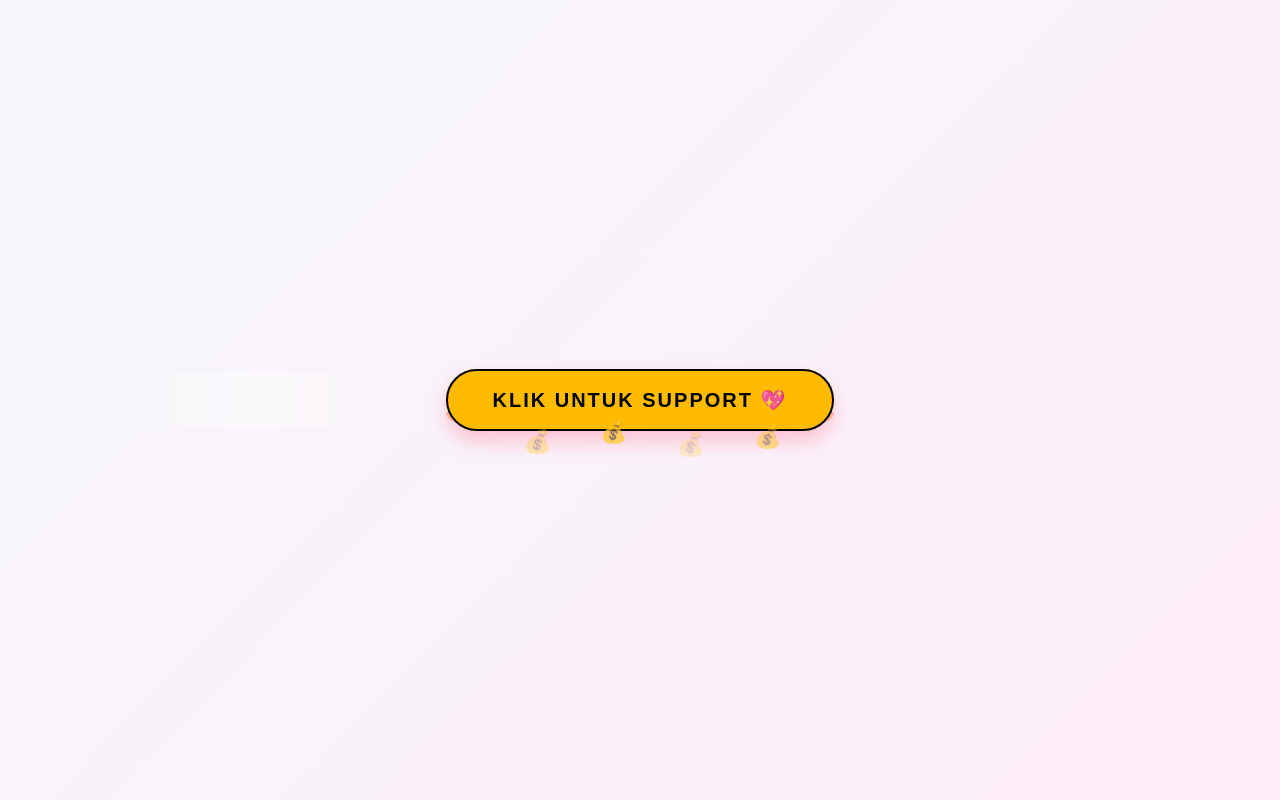
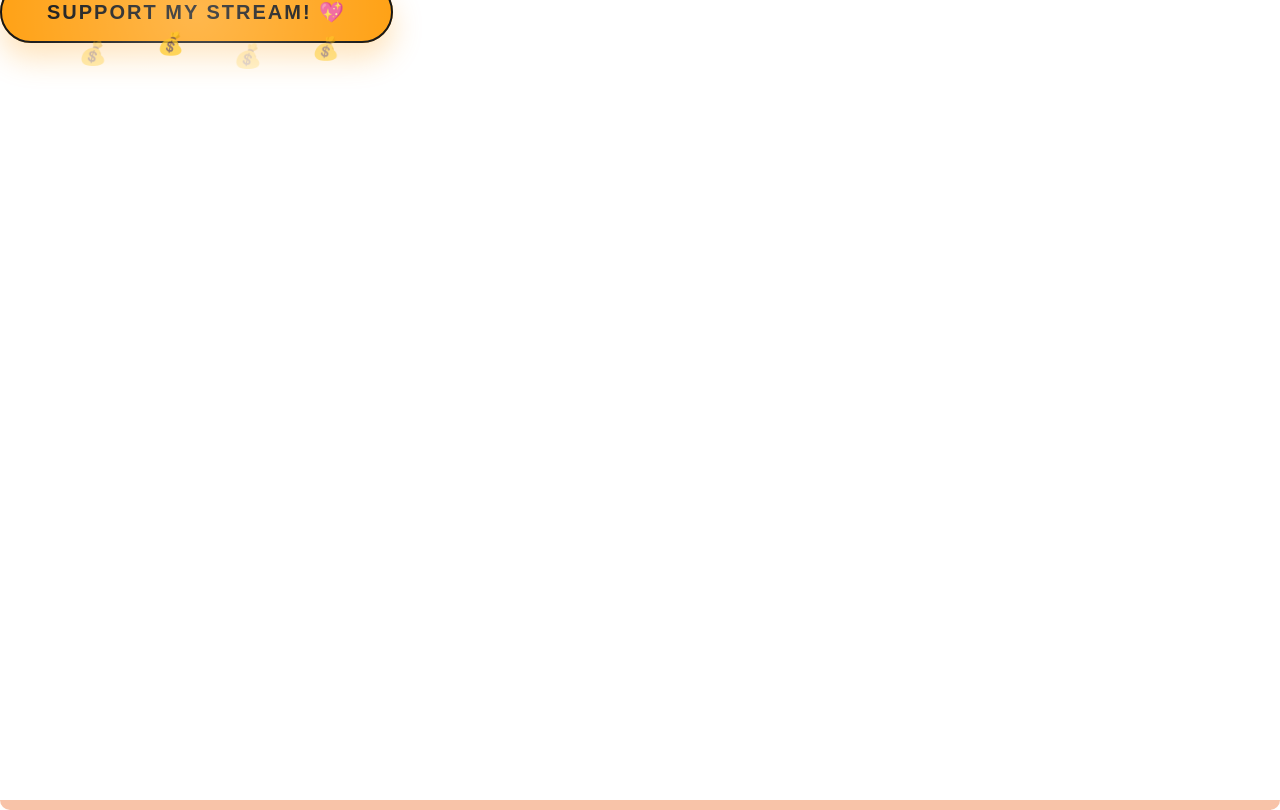
Before and after one commit to SuperGil24/Button, a plain HTML site: page index.html in a window 1280 px wide. Drawn offline with Linux system fonts and the light colour scheme.

Commit message:
Update index.html

```diff
--- a/index.html
+++ b/index.html
@@ -6,24 +6,20 @@
     <title>Tombol Bikini Menarik</title>
     <style>
         body {
-            display: flex;
-            justify-content: center;
-            align-items: center;
-            height: 100vh;
-            background: linear-gradient(135deg, #f5f7fa 0%, #ffeef8 100%);
             font-family: 'Arial', sans-serif;
             margin: 0;
+            background: transparent;
         }
 
         .bikini-btn-container {
-            perspective: 1000px;
+            display: inline-block;
         }
 
         .bikini-btn {
             position: relative;
             padding: 18px 45px;
             text-decoration: none;
-            background: #ffbb00; /* Yellow color */
+            background: #ff9900; /* New orange-yellow color */
             color: black;
             border: 2px solid black;
             border-radius: 50px;
@@ -32,7 +28,7 @@
             text-transform: uppercase;
             letter-spacing: 2px;
             cursor: pointer;
-            box-shadow: 0 10px 20px rgba(255, 77, 121, 0.3);
+            box-shadow: 0 10px 20px rgba(255, 153, 0, 0.3);
             transform-style: preserve-3d;
             transition: all 0.5s cubic-bezier(0.175, 0.885, 0.32, 1.275);
             overflow: hidden;
@@ -40,7 +36,7 @@
 
         .bikini-btn:hover {
             transform: translateY(-5px) rotateX(15deg);
-            box-shadow: 0 15px 30px rgba(0, 0, 0, 0.3);
+            box-shadow: 0 15px 30px rgba(255, 153, 0, 0.3);
         }
 
         .bikini-btn:active {
@@ -125,7 +121,7 @@
     <div class="bikini-btn-container">
         <a href="https://saweria.co/SuperGil" class="bikini-btn" id="donationButton" target="_blank">
             <span class="shine"></span>
-            Klik Untuk Support 💖
+            Support My Stream! 💖
             <span class="money-emoji" style="left: 20%; animation-delay: 0.3s;">💰</span>
             <span class="money-emoji" style="left: 40%; animation-delay: 0.7s;">💰</span>
             <span class="money-emoji" style="left: 60%; animation-delay: 0.1s;">💰</span>
@@ -139,11 +135,11 @@
         document.getElementById('donationButton').addEventListener('click', function(e) {
             // Keep the animation effects
             this.style.transform = 'scale(0.95)';
-            this.style.boxShadow = '0 5px 15px rgba(255, 77, 121, 0.2)';
+            this.style.boxShadow = '0 5px 15px rgba(255, 153, 0, 0.2)';
 
             setTimeout(() => {
                 this.style.transform = '';
-                this.style.boxShadow = '0 15px 30px rgba(255, 77, 121, 0.4)';
+                this.style.boxShadow = '0 15px 30px rgba(255, 153, 0, 0.4)';
             }, 300);
 
             // Actual link handling is done via the href attribute
```
